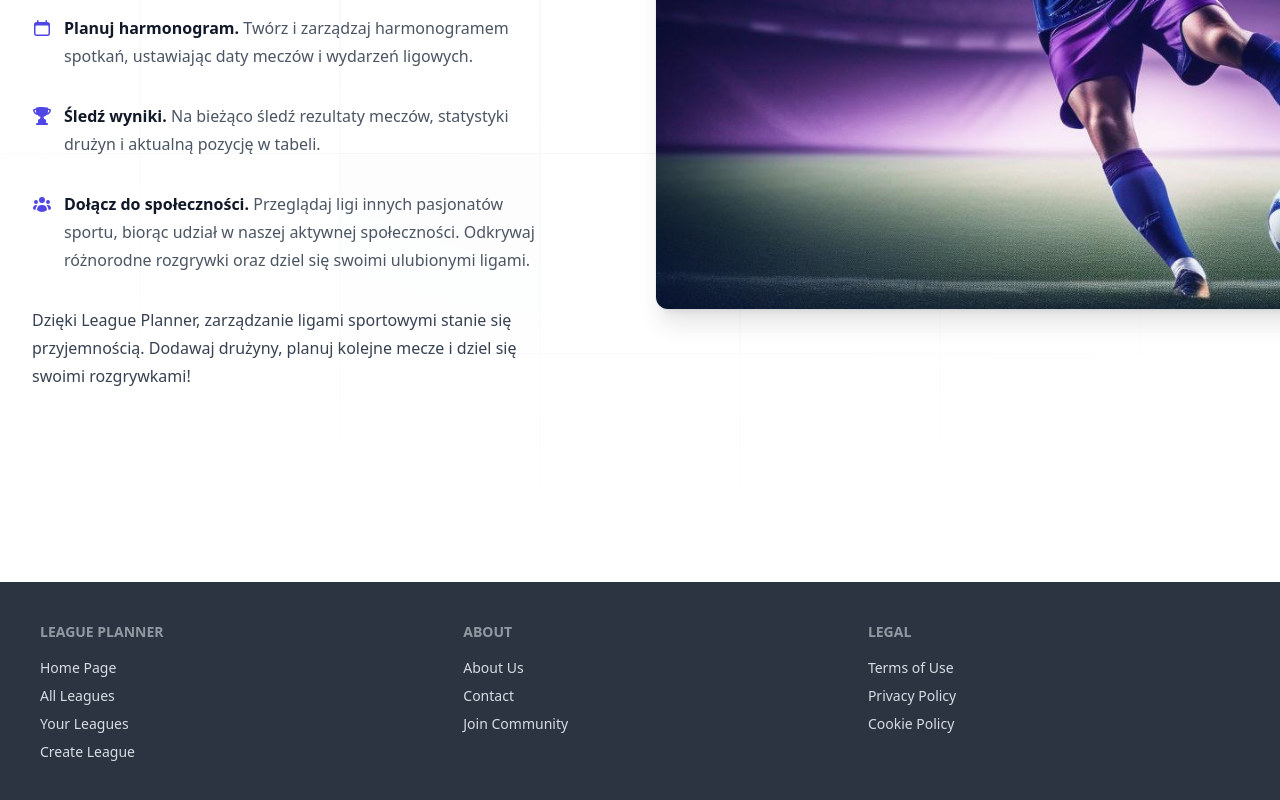
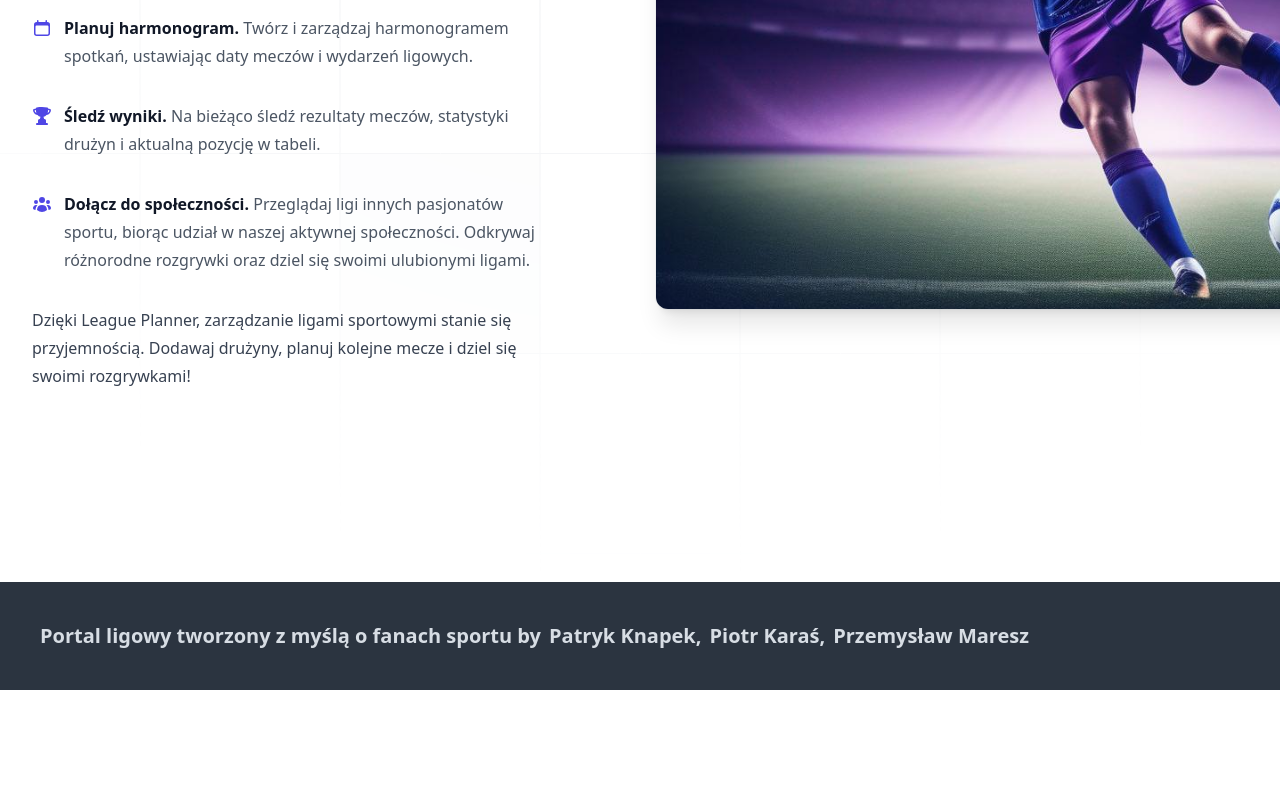
Before and after one commit to kreciarze/league-planner-front, a Next.js app: page /homeView/HomeView in a window 1280 px wide. Shown: the part 1338-2138 px from the top of the page. After the commit the page ends 2028 px from the top, so only its background shows below. Built offline with nearby package versions, Linux system fonts and the light colour scheme.

Commit message:
alpha1.1

```diff
--- a/src/components/card/Card.tsx
+++ b/src/components/card/Card.tsx
@@ -207,7 +207,7 @@ function MatchCardBody(
                 <button className="btn btn-primary" onClick={() => {
                     router.push(`/leagueView/${router.query.id}/matchView/edit/${item.id}`)
                 }}>
-                    Edytuj
+                    Edytuj wynik meczu
                 </button>
             </div>
         </div>
--- a/src/components/footer/Footer.tsx
+++ b/src/components/footer/Footer.tsx
@@ -2,25 +2,12 @@ function Footer() {
     //TODO: zcustomizować footer żeby było w nim coś sensownego idk
   return (
       <footer className="footer p-10 bg-neutral text-neutral-content">
-        <nav>
-            <header className="footer-title">League Planner</header>
-            <a className="link link-hover">Home Page</a>
-            <a className="link link-hover">All Leagues</a>
-            <a className="link link-hover">Your Leagues</a>
-            <a className="link link-hover">Create League</a>
-        </nav>
-        <nav>
-            <header className="footer-title">About</header>
-            <a className="link link-hover">About Us</a>
-            <a className="link link-hover">Contact</a>
-            <a className="link link-hover">Join Community</a>
-        </nav>
-        <nav>
-            <header className="footer-title">Legal</header>
-            <a className="link link-hover">Terms of Use</a>
-            <a className="link link-hover">Privacy Policy</a>
-            <a className="link link-hover">Cookie Policy</a>
-        </nav>
+        <h1 className="font-bold text-xl flex">
+            Portal ligowy tworzony z myślą o fanach sportu by
+            <a href={"#"} className={"hover:text-blue-500"}>Patryk Knapek, </a>
+            <a href={"#"} className={"hover:text-blue-500"}>Piotr Karaś, </a>
+            <a href={"#"} className={"hover:text-blue-500"}>Przemysław Maresz </a>
+        </h1>
       </footer>
   );
 }
```
